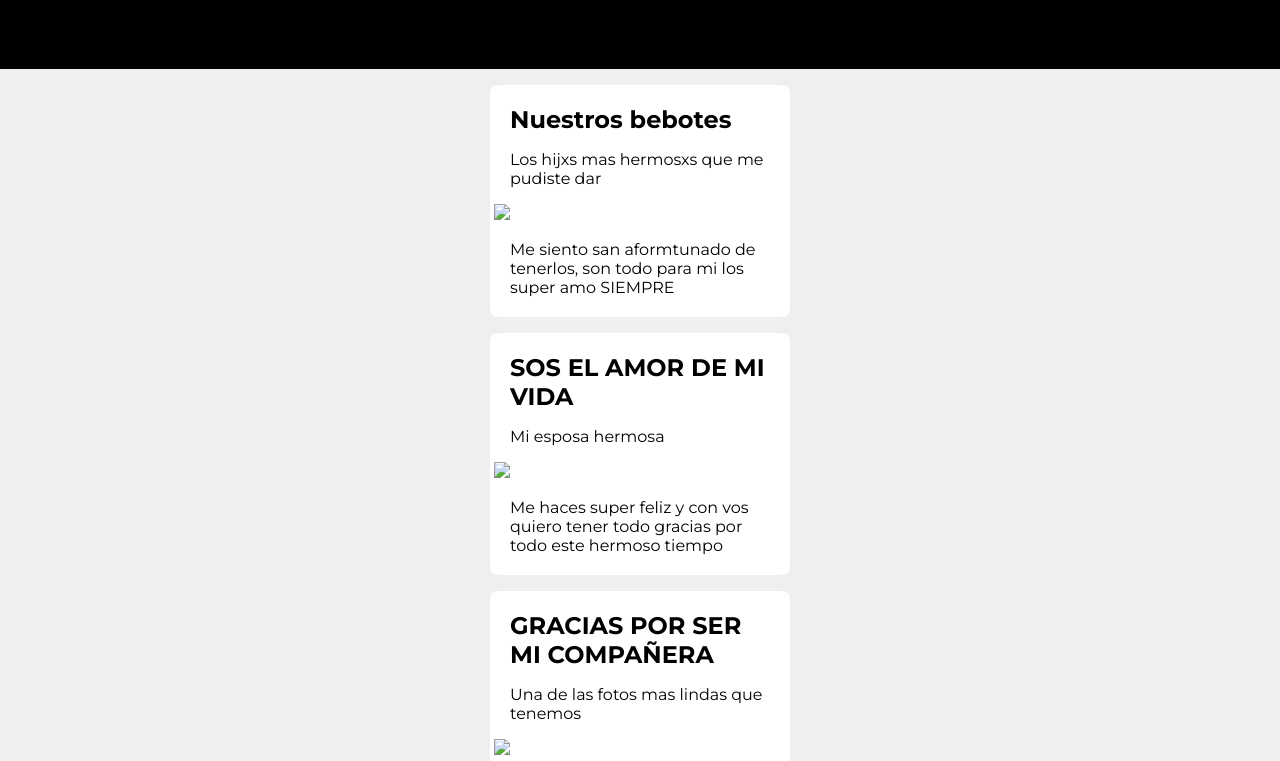
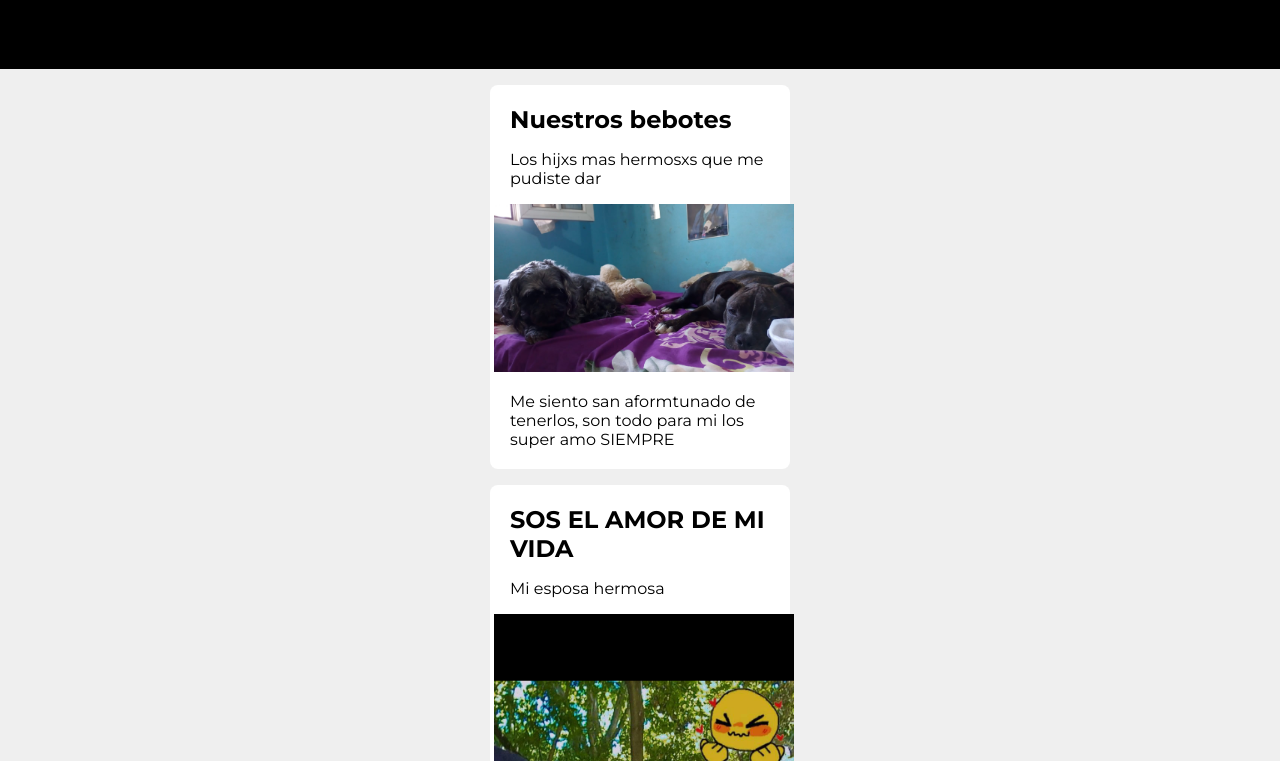
Before and after one commit to Deacon011/19-05, a plain HTML site: page index.html in a window 1280 px wide. Shown: the part 191-952 px from the top of the page. Drawn offline with Linux system fonts and the light colour scheme.

Commit message:
ahora si

```diff
--- a/index.html
+++ b/index.html
@@ -16,19 +16,19 @@
         <article  class="post">
             <h2>Nuestros bebotes</h2>
             <p>Los hijxs mas hermosxs que me pudiste dar</p>
-            <img src="img/DyN.jpeg" width="300">
+            <img src="DyN.jpeg" width="300">
             <p> Me siento san aformtunado de tenerlos, son todo para mi los super amo SIEMPRE</p>
         </article>
         <article  class="post">
             <h2>SOS EL AMOR DE MI VIDA</h2>
             <p>Mi esposa hermosa</p>
-            <img src="img/beso.jpeg" width="300">
+            <img src="beso.jpeg" width="300">
             <p>Me haces super feliz y con vos quiero tener todo gracias por todo este hermoso tiempo</p>
         </article>
         <article  class="post">
             <h2>GRACIAS POR SER MI COMPAÑERA</h2>
             <p>Una de las fotos mas lindas que tenemos</p>
-            <img src="img/playa.jpeg" width="300">
+            <img src="playa.jpeg" width="300">
             <p>Te amo te amo te amooo</p>
         </article>
     </section>
```
